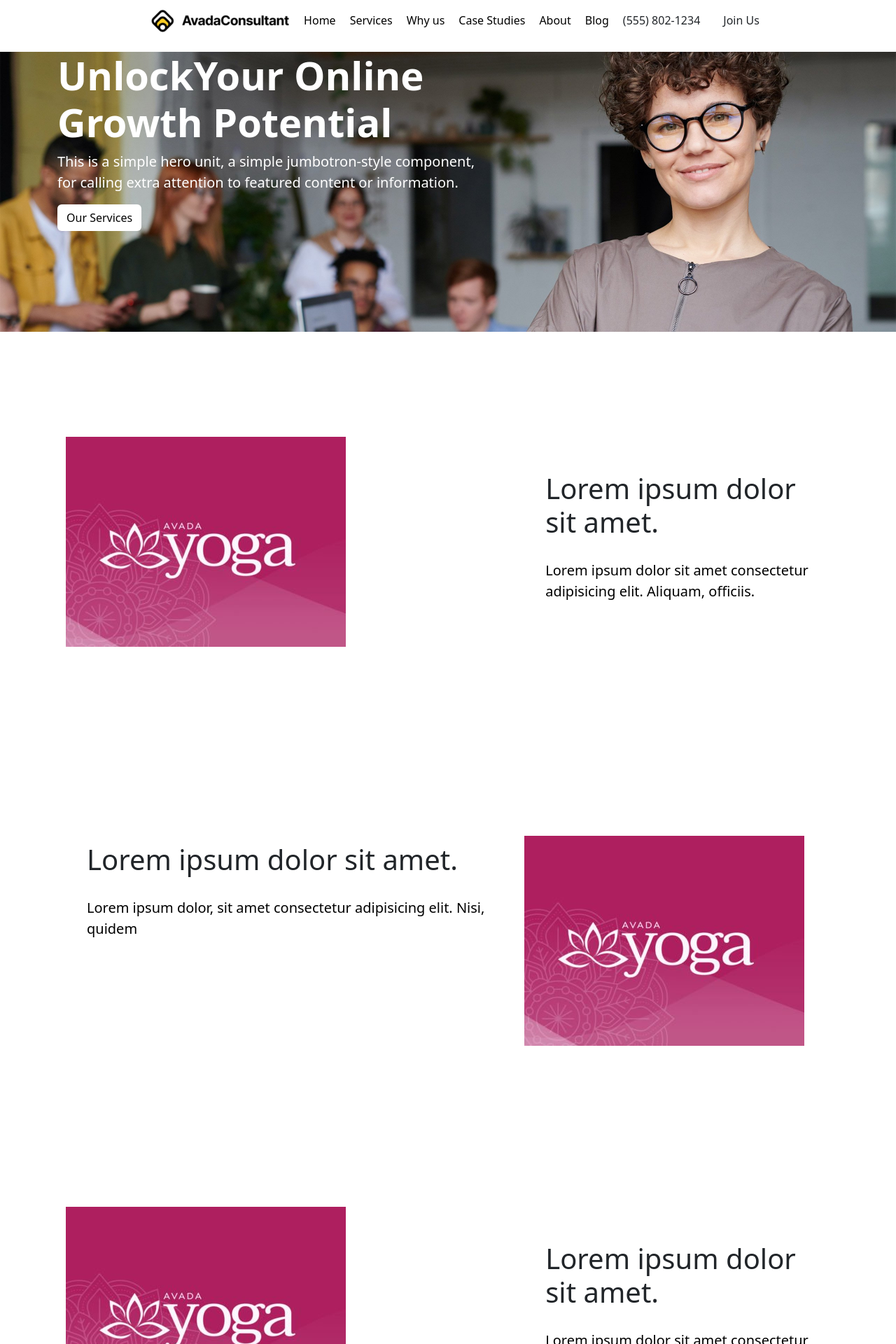
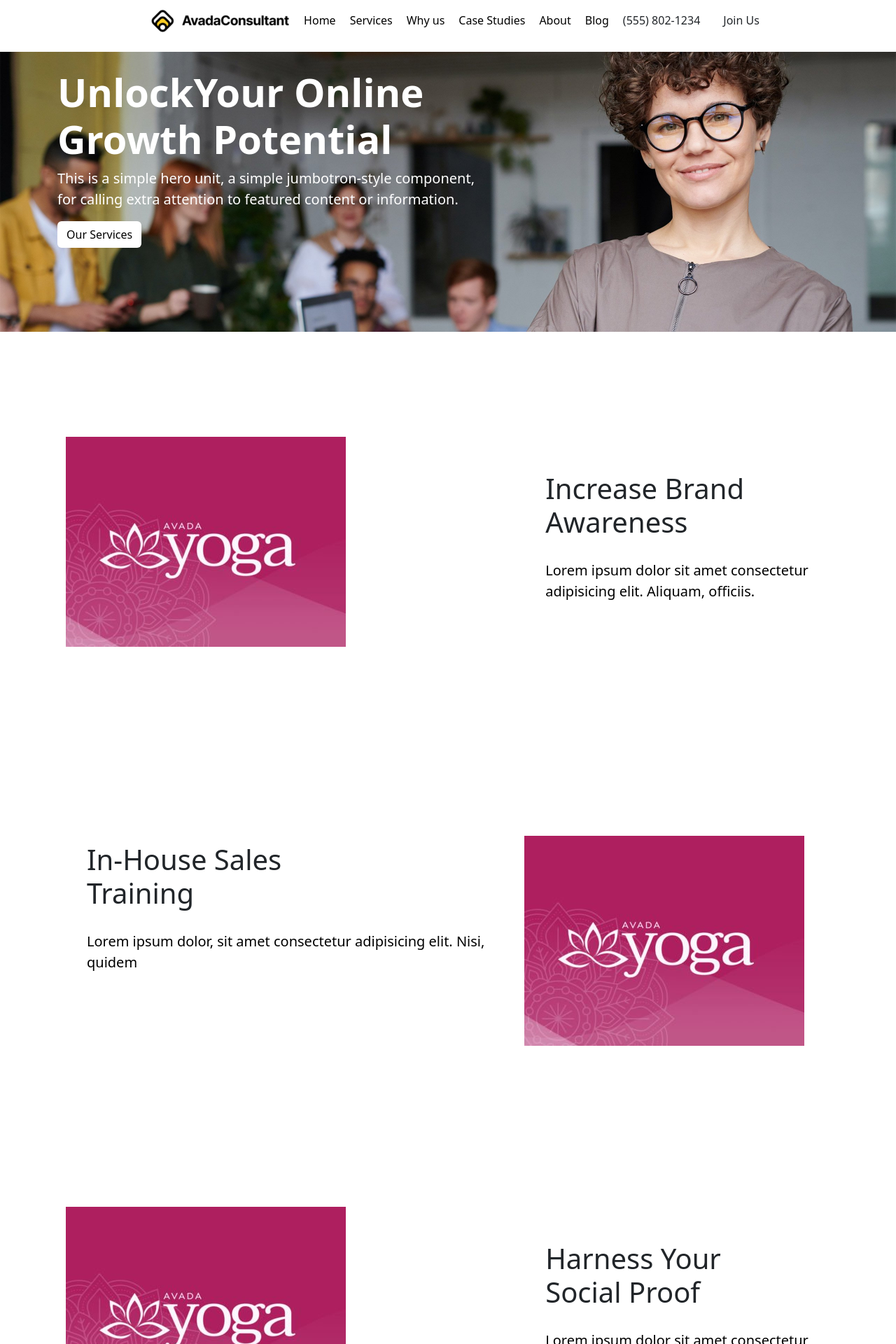
Before and after one commit to AlessioLaudicina/proj-html-vuejs, a Vue app: page / in a window 1280 px wide. Shown: the top 1920 px of the page at 70% size. Built offline with nearby package versions, Linux system fonts and the light colour scheme.

Commit message:
stilizazzione float section

```diff
--- a/src/components/FloatSection.vue
+++ b/src/components/FloatSection.vue
@@ -16,7 +16,7 @@ export default {
                 </div>
 
                 <div class="small-column">
-                    <h1 class="title-column">Lorem ipsum dolor sit amet.</h1>
+                    <h1 class="title-column">Increase Brand <br> Awareness</h1>
                     <p class="p-column">Lorem ipsum dolor sit amet consectetur adipisicing elit. Aliquam, officiis.</p>
 
 
@@ -32,7 +32,7 @@ export default {
             <div class="section_container">
 
                 <div class="big-column">
-                    <h1 class="title-column"> Lorem ipsum dolor sit amet.</h1>
+                    <h1 class="title-column"> In-House Sales <br> Training</h1>
                     <p class="p-column">Lorem ipsum dolor, sit amet consectetur adipisicing elit. Nisi, quidem</p>
 
                 </div>
@@ -57,7 +57,7 @@ export default {
                 </div>
 
                 <div class="small-column">
-                    <h1 class="title-column">Lorem ipsum dolor sit amet.</h1>
+                    <h1 class="title-column">Harness Your <br> Social Proof </h1>
                     <p class="p-column">Lorem ipsum dolor sit amet consectetur adipisicing elit. Aliquam, officiis.</p>
 
 
--- a/src/components/HeaderBottom.vue
+++ b/src/components/HeaderBottom.vue
@@ -8,7 +8,7 @@ export default {
 <template>
     <div class="jumbotron jumbotron-fluid h-100">
         <div class="container">
-            <h1 class="display-4 text-white fw-bolder">UnlockYour Online <br>Growth Potential</h1>
+            <h1 class="display-4 text-white fw-bolder pt-4">UnlockYour Online <br>Growth Potential</h1>
             <p class="lead text-white">This is a simple hero unit, a simple jumbotron-style component, <br> for calling
                 extra
                 attention to
```
